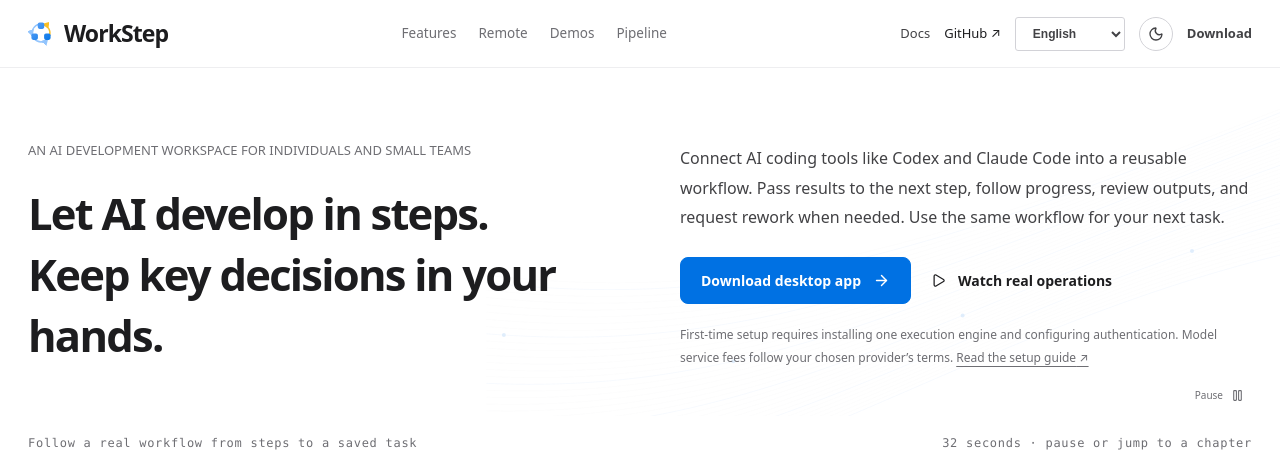
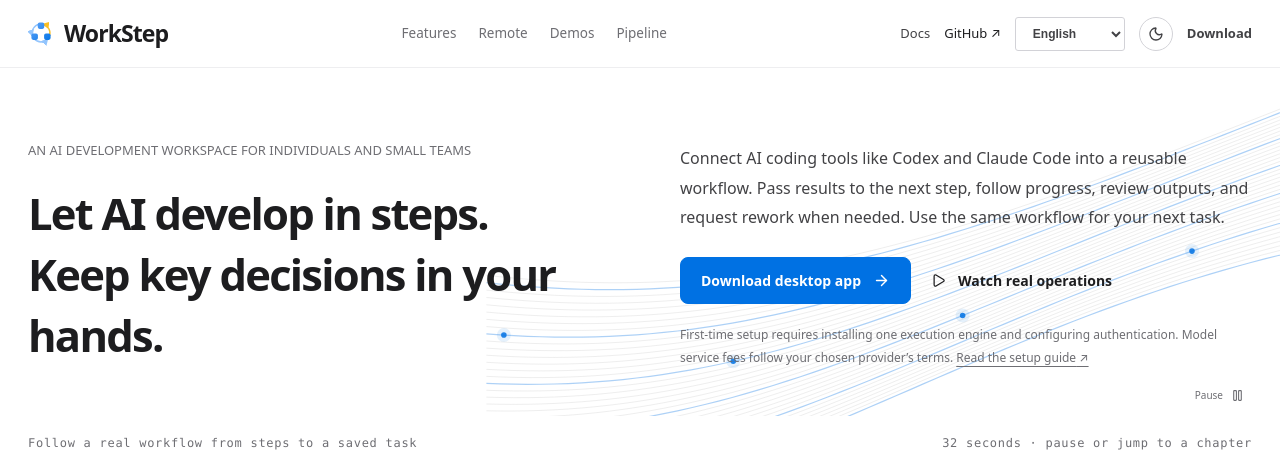
Before and after one commit to xzregg/workstep, a React (Vite) app in the folder apps/landing/: page / in a window 1280 px wide. Shown: the top 463 px of the page. Built offline with nearby package versions, Linux system fonts and the light colour scheme.

Commit message:
fix(landing): make flow animation visible on white backgrounds

```diff
--- a/apps/landing/src/components/FlowBackdrop.tsx
+++ b/apps/landing/src/components/FlowBackdrop.tsx
@@ -32,13 +32,15 @@
           const p = point(step / 75, strand)
           if (!step) context.moveTo(p.x, p.y); else context.lineTo(p.x, p.y)
         }
-        context.strokeStyle = strand % 7 === 0 ? (dark ? 'rgba(10,132,255,.25)' : 'rgba(0,113,227,.19)') : (dark ? 'rgba(152,152,157,.10)' : 'rgba(110,110,115,.15)')
-        context.lineWidth = strand % 7 === 0 ? 1 : .6
+        context.strokeStyle = strand % 7 === 0 ? (dark ? 'rgba(10,132,255,.38)' : 'rgba(0,113,227,.32)') : (dark ? 'rgba(152,152,157,.18)' : 'rgba(110,110,115,.16)')
+        context.lineWidth = strand % 7 === 0 ? 1.2 : .75
         context.stroke()
         if (strand % 7 === 0) {
           const p = point(((time * .035 + strand * .032) % 1 + 1) % 1, strand)
-          context.beginPath(); context.arc(p.x, p.y, 2, 0, Math.PI * 2)
-          context.fillStyle = dark ? 'rgba(10,132,255,.8)' : 'rgba(0,113,227,.65)'; context.fill()
+          context.beginPath(); context.arc(p.x, p.y, 7, 0, Math.PI * 2)
+          context.fillStyle = dark ? 'rgba(10,132,255,.16)' : 'rgba(0,113,227,.10)'; context.fill()
+          context.beginPath(); context.arc(p.x, p.y, 2.8, 0, Math.PI * 2)
+          context.fillStyle = dark ? 'rgba(10,132,255,.8)' : 'rgba(0,113,227,.85)'; context.fill()
         }
       }
     }
--- a/apps/landing/src/editorial.css
+++ b/apps/landing/src/editorial.css
@@ -39,7 +39,7 @@
 .nav-theme { padding: 0; width: 34px; min-width: 34px; border-radius: 50%; }
 .nav-download { order: 5; }
 .intro { position: relative; overflow: hidden; }
-.intro-flow { position: absolute; inset: 0; width: 100%; height: 100%; pointer-events: none; opacity: .18; }
+.intro-flow { position: absolute; inset: 0; width: 100%; height: 100%; pointer-events: none; }
 .intro-content { position: relative; display: grid; grid-template-columns: minmax(0, 1fr) minmax(0, 1fr); gap: 80px; align-items: start; padding-block: 72px 46px; }
 .intro-kicker { margin: 0 0 22px; color: var(--muted); font-size: 13px; line-height: 1.6; }
 .intro-heading h1 { margin: 0; font-size: clamp(34px, 3.4vw, 48px); line-height: 1.4; font-weight: 600; letter-spacing: -.04em; overflow-wrap: anywhere; }
```
